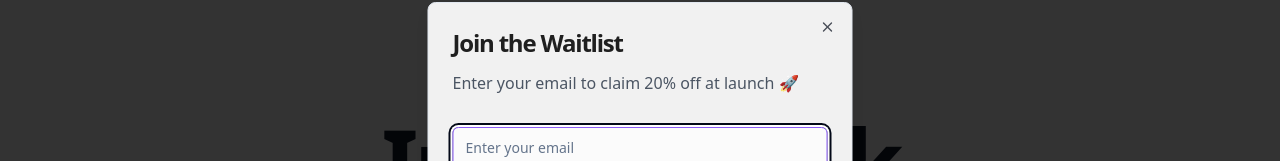
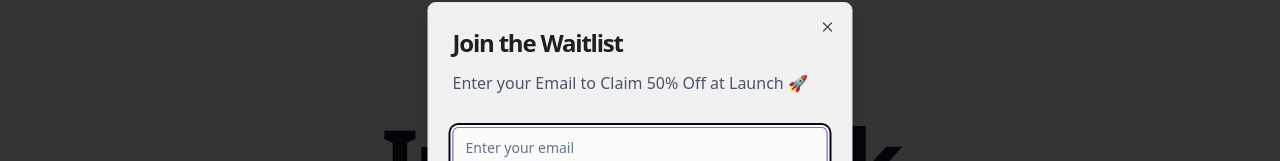
Before and after one commit to andresdelapena/rocketpost, a React (Vite) app: page / in a window 1280 px wide. Both pictures are taken after a click on the button "Join Waitlist - Get 50% Off". Shown: the part 253-414 px from the top of the page. Built offline with nearby package versions, Linux system fonts and the light colour scheme.

Commit message:
Update waitlist dialog message
Changed the text in the waitlist dialog to "Enter your Email to Claim 50% Off at Launch 🚀".

```diff
--- a/src/components/WaitlistDialog.tsx
+++ b/src/components/WaitlistDialog.tsx
@@ -87,7 +87,7 @@ export function WaitlistDialog({
             Join the Waitlist
           </DialogTitle>
           <p className="text-gray-600">
-            Enter your email to claim 20% off at launch 🚀
+            Enter your Email to Claim 50% Off at Launch 🚀
           </p>
         </DialogHeader>
         <form onSubmit={handleSubmit} className="space-y-6 pt-4">
```
